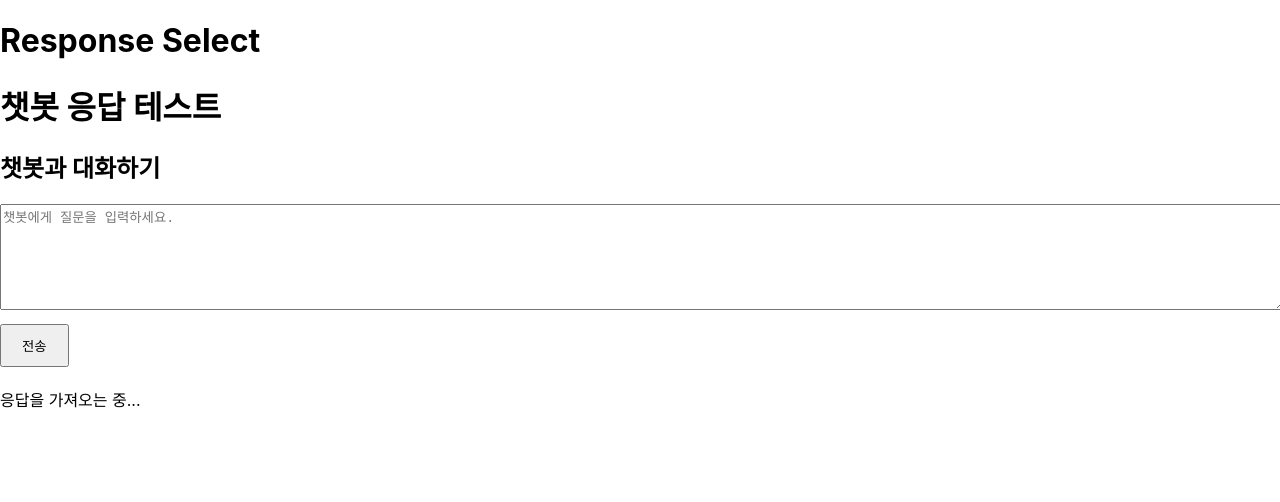
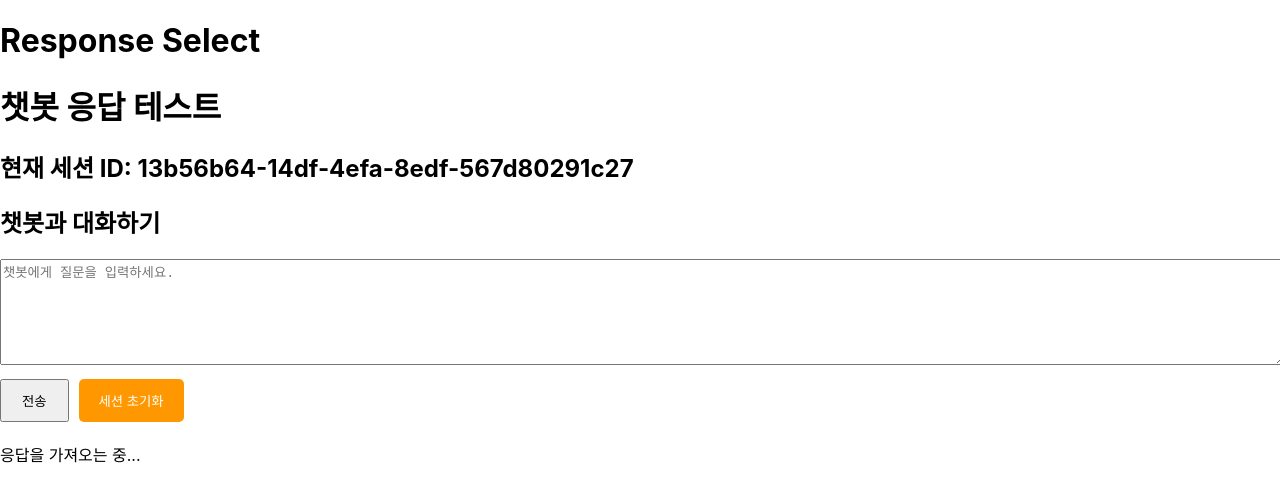
Before and after one commit to HSU-ThePathWeAreGoingToWalk/device-frontend, a React (Create React App) app in the folder voice-tts-app/: page / in a window 1280 px wide. Shown: the top 502 px of the page. Built offline with nearby package versions, Linux system fonts and the light colour scheme.

Commit message:
session_id를 uuid로 관리

```diff
--- a/voice-tts-app/package.json
+++ b/voice-tts-app/package.json
@@ -15,6 +15,7 @@
     "react-dom": "^19.0.0",
     "react-mic": "^12.4.6",
     "react-scripts": "5.0.1",
+    "uuid": "^11.1.0",
     "web-vitals": "^2.1.4"
   },
   "scripts": {
--- a/voice-tts-app/src/Response.tsx
+++ b/voice-tts-app/src/Response.tsx
@@ -1,5 +1,6 @@
-import React, { useState, useEffect } from "react";
-import axios from "axios"; // Import axios for API calls
+import React, { useState } from "react";
+import axios from "axios";
+import { v4 as uuidv4 } from "uuid"; // Import UUID library
 
 // API URL 관리
 const API_URL = "http://localhost:8000/chat"; // Replace with the actual API URL
@@ -95,6 +96,7 @@ const NoticeComponent = ({ data }: { data: NoticeResponse }) => (
 
 // 메인 컴포넌트: 서버 연동을 시뮬레이션하는 더미 데이터와 비동기 처리를 포함
 const ResponseComponent = () => {
+  const [sessionId, setSessionId] = useState<string>(uuidv4()); // Initialize session_id with a UUID
   const [selectedType, setSelectedType] = useState<QuestionType | null>(null);
   const [responseData, setResponseData] = useState<any>(null);
   const [userMessage, setUserMessage] = useState(""); // State for user input
@@ -108,7 +110,7 @@ const ResponseComponent = () => {
     try {
       const response = await axios.post(API_URL, {
         message: userMessage,
-        session_id: "1234", // Replace with actual session ID if needed
+        session_id: sessionId, // Use the current session_id
       });
 
       // 서버 응답 데이터 디버깅
@@ -142,6 +144,17 @@ const ResponseComponent = () => {
     } finally {
       setIsLoading(false); // Set loading state to false
     }
+  };
+
+  // Function to reset the session_id
+  const resetSession = () => {
+    const newSessionId = uuidv4(); // Generate a new UUID
+    setSessionId(newSessionId); // Update the session_id state
+    setResponseData(null); // Clear previous responses
+    setSelectedType(null); // Reset selected type
+    setChatResponse(null); // Clear chat response
+    setUserMessage(""); // Clear user input
+    console.log("Session reset. New session_id:", newSessionId);
   };
 
   // 응답 데이터를 기반으로 적절한 컴포넌트를 렌더링
@@ -182,6 +195,7 @@ const ResponseComponent = () => {
     <div>
       <h1>챗봇 응답 테스트</h1>
       <div style={{ marginTop: "20px" }}>
+        <h2>현재 세션 ID: {sessionId}</h2> {/* Display the session_id */}
         <h2>챗봇과 대화하기</h2>
         <textarea
           value={userMessage}
@@ -189,6 +203,7 @@ const ResponseComponent = () => {
           placeholder="챗봇에게 질문을 입력하세요."
           style={{ width: "100%", height: "100px", marginBottom: "10px" }}
         />
+        <div style={{ display: "flex", gap: "10px" }}>
           <button
             onClick={sendMessageToAPI}
             style={{ padding: "10px 20px" }}
@@ -196,6 +211,13 @@ const ResponseComponent = () => {
           >
             {isLoading ? "전송 중..." : "전송"}
           </button>
+          <button
+            onClick={resetSession}
+            style={{ padding: "10px 20px", backgroundColor: "#FF9800", color: "white", border: "none", borderRadius: "5px" }}
+          >
+            세션 초기화
+          </button>
+        </div>
         {isLoading && (
           <div style={{ marginTop: "10px", fontStyle: "italic", color: "#888" }}>
             답변을 기다리는 중입니다...
```
Also changed, not shown: 1 other file (tests, documents, lock files or other folders). Lines whose indentation alone changed are shown as unchanged.
